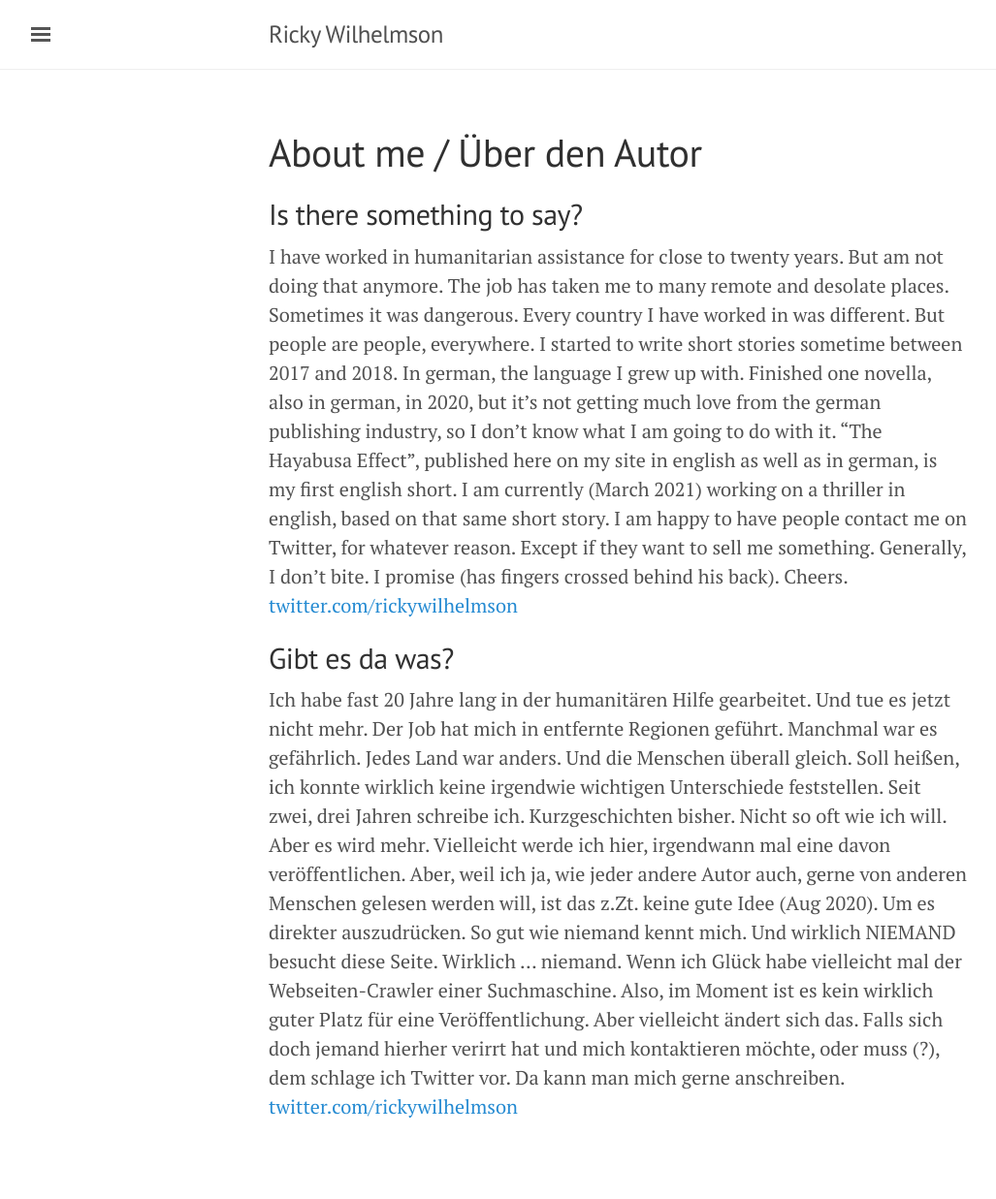
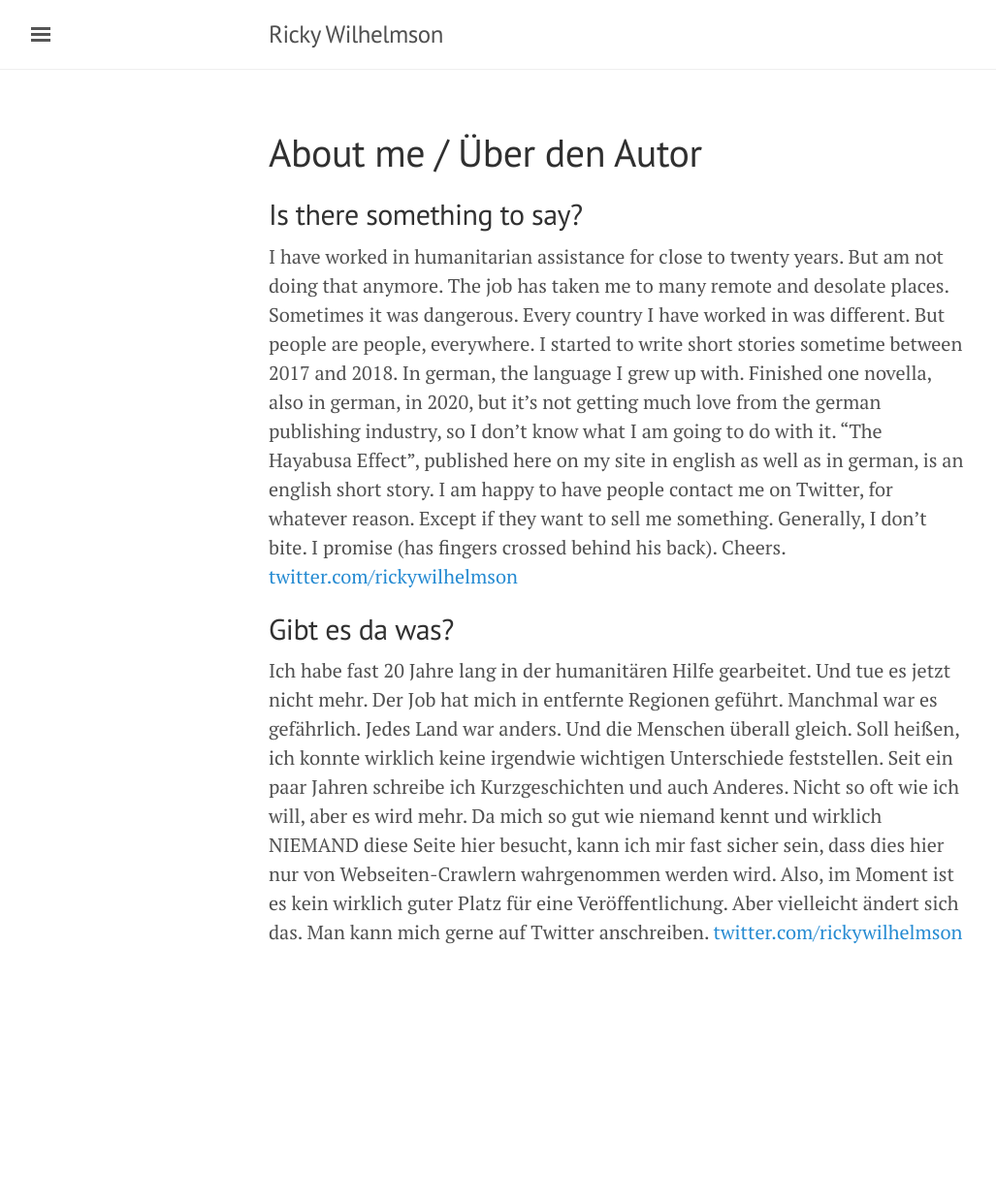
Before and after one commit to SOSTaler/sostaler.github.io, a Jekyll site: the page built from about.md, in a window 1280 px wide. Shown: the whole page at 97% size, without its empty margins (3-1030 px from the left). Built offline with Jekyll 4.4.1, drawn with Linux system fonts in a browser that asks for light colours; comment, search, counter and statistics services are not loaded; after the commit the page ends 1057 px from its top, so only the background shows below that.

Commit message:
Update about.md

```diff
--- a/about.md
+++ b/about.md
@@ -4,8 +4,8 @@ title: About me / Über den Autor
 ---
 ## Is there something to say?
 
-I have worked in humanitarian assistance for close to twenty years. But am not doing that anymore. The job has taken me to many remote and desolate places. Sometimes it was dangerous. Every country I have worked in was different. But people are people, everywhere. I started to write short stories sometime between 2017 and 2018. In german, the language I grew up with. Finished one novella, also in german, in 2020, but it's not getting much love from the german publishing industry, so I don't know what I am going to do with it. "The Hayabusa Effect", published here on my site in english as well as in german, is my first english short. I am currently (March 2021) working on a thriller in english, based on that same short story. I am happy to have people contact me on Twitter, for whatever reason. Except if they want to sell me something. Generally, I don't bite. I promise (has fingers crossed behind his back). Cheers.  [twitter.com/rickywilhelmson](https://twitter.com/rickywilhelmson)
+I have worked in humanitarian assistance for close to twenty years. But am not doing that anymore. The job has taken me to many remote and desolate places. Sometimes it was dangerous. Every country I have worked in was different. But people are people, everywhere. I started to write short stories sometime between 2017 and 2018. In german, the language I grew up with. Finished one novella, also in german, in 2020, but it's not getting much love from the german publishing industry, so I don't know what I am going to do with it. "The Hayabusa Effect", published here on my site in english as well as in german, is an english short story. I am happy to have people contact me on Twitter, for whatever reason. Except if they want to sell me something. Generally, I don't bite. I promise (has fingers crossed behind his back). Cheers.  [twitter.com/rickywilhelmson](https://twitter.com/rickywilhelmson)
 
 ## Gibt es da was?
 
-Ich habe fast 20 Jahre lang in der humanitären Hilfe gearbeitet. Und tue es jetzt nicht mehr. Der Job hat mich in entfernte Regionen geführt. Manchmal war es gefährlich. Jedes Land war anders. Und die Menschen überall gleich. Soll heißen, ich konnte wirklich keine irgendwie wichtigen Unterschiede feststellen. Seit zwei, drei Jahren schreibe ich. Kurzgeschichten bisher. Nicht so oft wie ich will. Aber es wird mehr. Vielleicht werde ich hier, irgendwann mal eine davon veröffentlichen. Aber, weil ich ja, wie jeder andere Autor auch, gerne von anderen Menschen gelesen werden will, ist das z.Zt. keine gute Idee (Aug 2020). Um es direkter auszudrücken. So gut wie niemand kennt mich. Und wirklich NIEMAND besucht diese Seite. Wirklich ... niemand. Wenn ich Glück habe vielleicht mal der Webseiten-Crawler einer Suchmaschine. Also, im Moment ist es kein wirklich guter Platz für eine Veröffentlichung. Aber vielleicht ändert sich das. Falls sich doch jemand hierher verirrt hat und mich kontaktieren möchte, oder muss (?), dem schlage ich Twitter vor. Da kann man mich gerne anschreiben. [twitter.com/rickywilhelmson](https://twitter.com/rickywilhelmson)
+Ich habe fast 20 Jahre lang in der humanitären Hilfe gearbeitet. Und tue es jetzt nicht mehr. Der Job hat mich in entfernte Regionen geführt. Manchmal war es gefährlich. Jedes Land war anders. Und die Menschen überall gleich. Soll heißen, ich konnte wirklich keine irgendwie wichtigen Unterschiede feststellen. Seit ein paar Jahren schreibe ich Kurzgeschichten und auch Anderes. Nicht so oft wie ich will, aber es wird mehr. Da mich so gut wie niemand kennt und wirklich NIEMAND diese Seite hier besucht, kann ich mir fast sicher sein, dass dies hier nur von Webseiten-Crawlern wahrgenommen werden wird. Also, im Moment ist es kein wirklich guter Platz für eine Veröffentlichung. Aber vielleicht ändert sich das. Man kann mich gerne auf Twitter anschreiben. [twitter.com/rickywilhelmson](https://twitter.com/rickywilhelmson)
```
